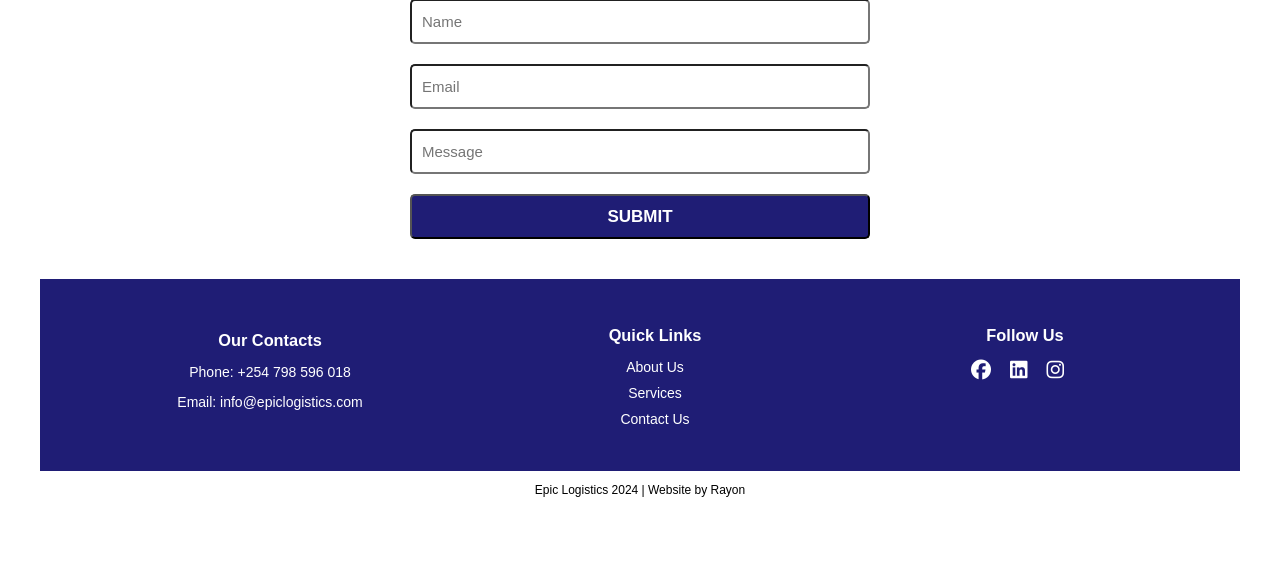
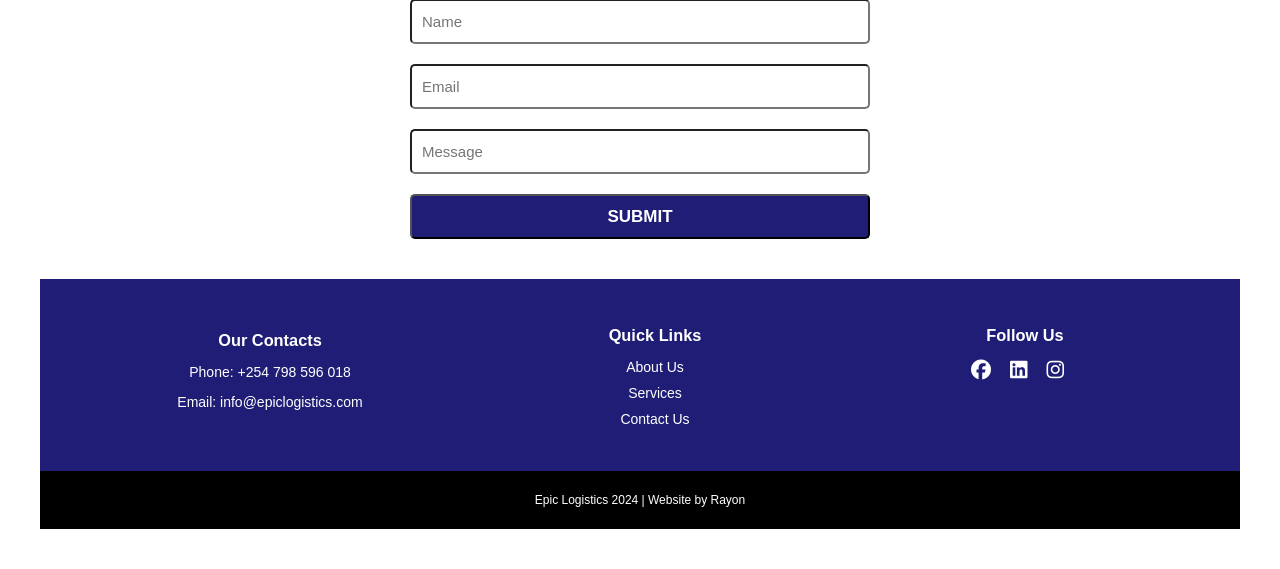
Before and after one commit to Rayon254/epic-logisitcs, a Flask app: page / in a window 1280 px wide. Shown: the part 1843-2412 px from the top of the page. Before the commit the page ends 2340 px from the top, so only its background shows below. Run offline with Flask 3, Linux system fonts and the light colour scheme; some libraries are stand-ins or nearby versions.

Commit message:
Update index.css

```diff
--- a/static/index.css
+++ b/static/index.css
@@ -359,10 +359,15 @@ footer p {
 .footer-bottom {
     text-align: center;
     font-size: 12px;
-
     left: 0;
     width: 100%;
     min-height: 10px;
+    margin: 0;
+    padding: 10px 0;
+    background-color: #000;
+    color: #fff;
+    text-align: center;
+}
 
 
 }
```
